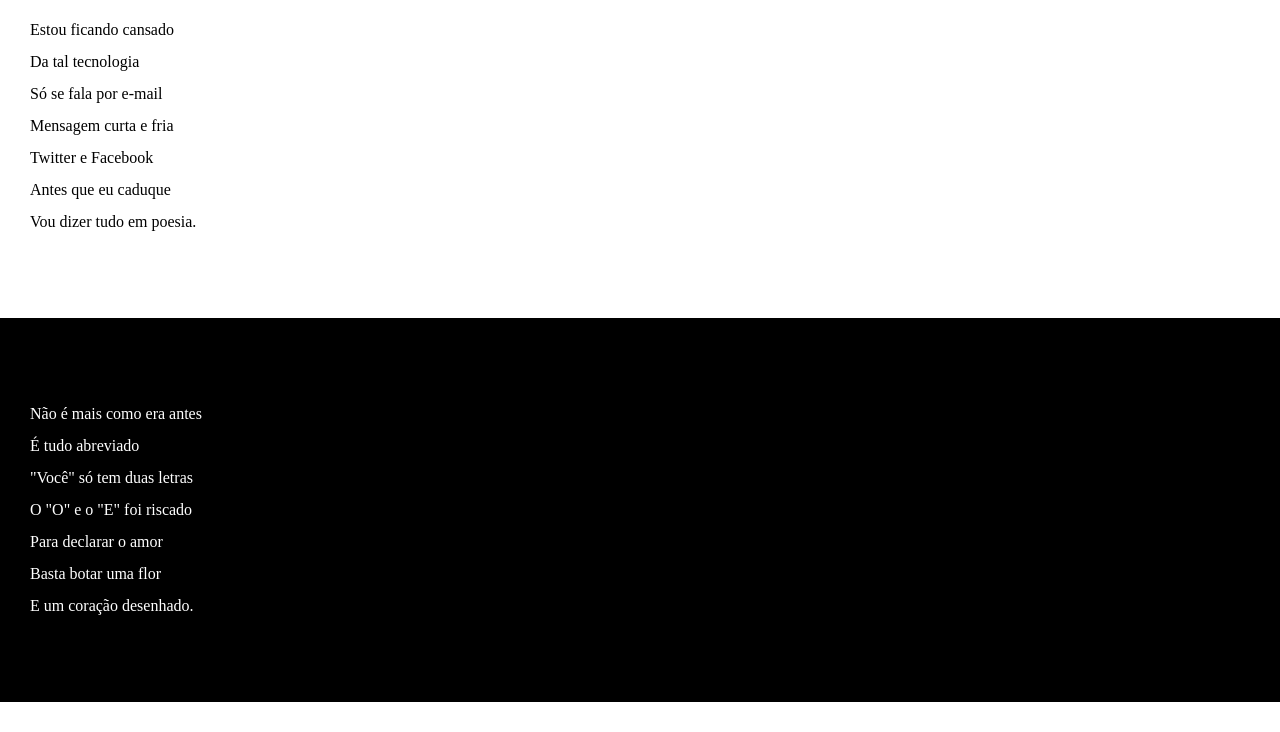
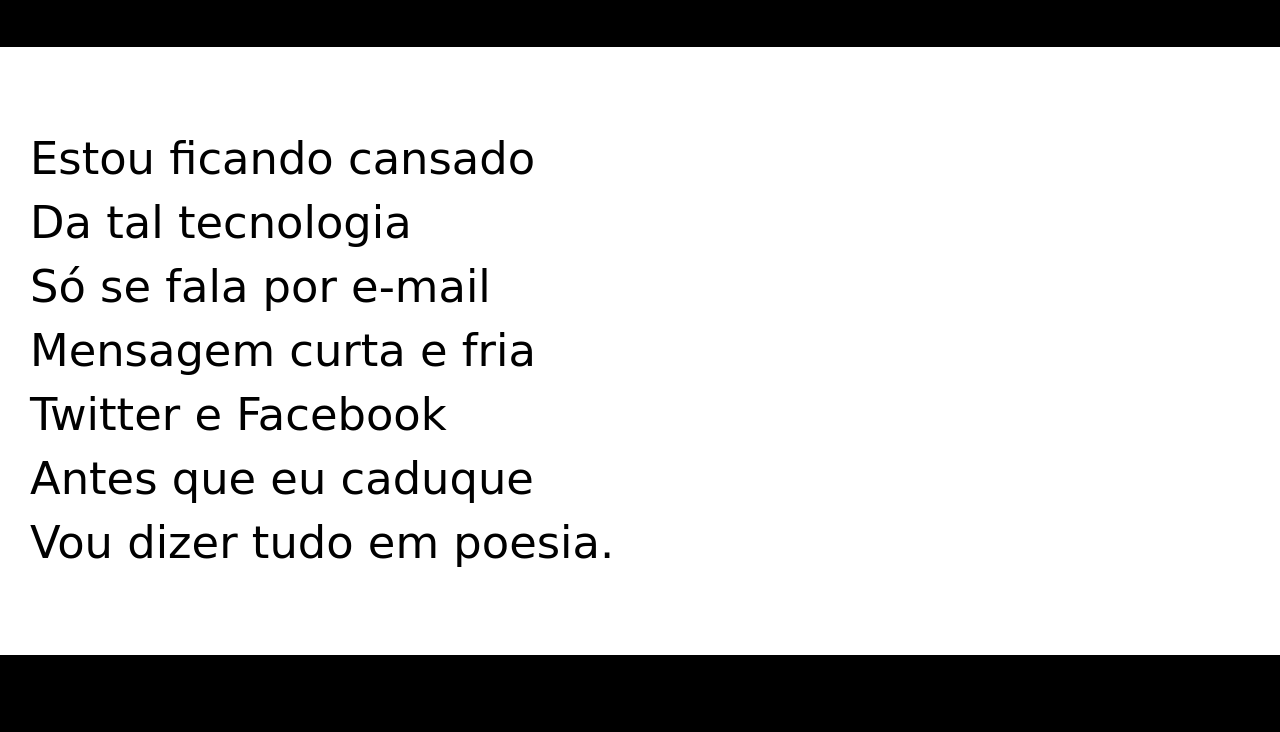
Before and after one commit to pvmello/HTMLCSS, a plain HTML site: page ex23/index.html in a window 1280 px wide. Shown: the part 221-953 px from the top of the page. Drawn offline with Linux system fonts and the light colour scheme.

Commit message:
ex23 styles updated

```diff
--- a/ex23/style.css
+++ b/ex23/style.css
@@ -5,9 +5,19 @@
     padding: 0px;
 }
 
+@import url('https://fonts.googleapis.com/css2?family=Bebas+Neue&family=Fasthand&family=Passion+One:wght@400;700;900&family=Poppins:ital,wght@1,600;1,700;1,800&family=Sriracha&display=swap');
+
+:root {
+    --font1: Verdana, Geneva, Tahoma, sans-serif;
+    --font2: 'Passion One', cursive;
+    --font3: 'Sriracha', cursive;
+}
+
+
 html, body {
     background-color: darkgrey;
     min-height: 100vh;
+    font-family: var(--font1);
 
 }
 
@@ -16,11 +26,14 @@
     color: white;
     text-align: center;
 
+
 }
 
 header > h1 {
     padding-top: 50px;
     font-variant: small-caps;
+    font-family: var(--font2);
+    font-size: 10vw;
 }
 
 header > p {
@@ -41,8 +54,10 @@
 section {
      padding-top: 10vh;
      padding-bottom: 10vh;
-     line-height: 2em;
+     line-height: 5vw;
      padding-left: 30px;
+     font-family: var(--font3);
+     font-size: 3.5vw;
 }
 
 section.normal {
@@ -56,8 +71,9 @@
 }
 
 section.image > p {
+    display: inline-block;
     background-color: black;
-    width: 400px;
+    padding: 5px;
 }
 
 
```
